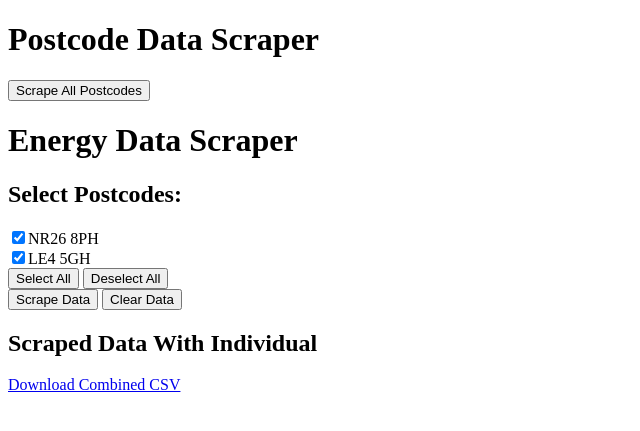
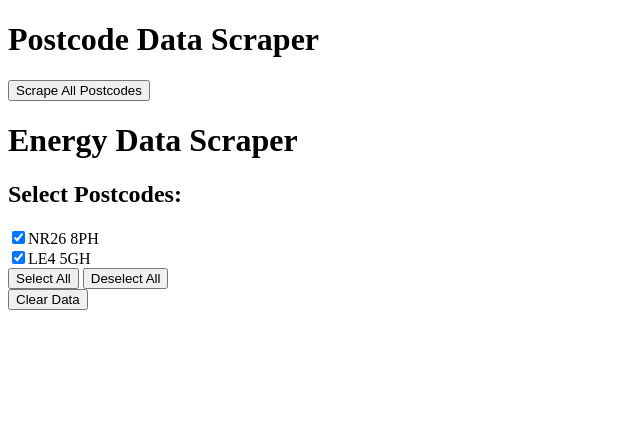
Before and after one commit to benSmith1981/energypricescraper, a Flask app: page / in a window 1280 px wide. Shown: the top 431 px of the page, without its empty margins (0-640 px from the left). Run offline with Flask 2, Linux system fonts and the light colour scheme.

```diff
--- a/app.py
+++ b/app.py
@@ -589,9 +589,16 @@ def scrape():
 # def download_csv(filename):
 #     return send_from_directory(directory='/tmp', filename=filename)
 
-@app.route('/download_csv', methods=['GET'])
-def download_csv():
-    return send_from_directory(directory='/tmp', filename='all_scraped_data.csv', as_attachment=True)
+# @app.route('/download_csv', methods=['GET'])
+# def download_csv():
+#     return send_from_directory(directory='/tmp', filename='all_scraped_data.csv', as_attachment=True)
+@app.route('/download_csv/<filename>')
+def download_csv(filename):
+    directory = '/tmp'
+    try:
+        return send_from_directory(directory, filename, as_attachment=True)
+    except FileNotFoundError:
+        return jsonify({'error': 'File not found'}), 404
 
 # @app.route('/', methods=['GET', 'POST'])
 # def index():
@@ -622,13 +629,13 @@ def download_csv():
 #     return render_template('index.html', postcodes=all_postcodes, data_table=data_table)
 
 
-@app.route('/download_csv_singlular')
-def download_csv_singlular():
-    """Serve the saved CSV file for download."""
-    filepath = '/tmp/scraped_data.csv'
-    if os.path.exists(filepath):
-        return Response(open(filepath, 'r'), mimetype='text/csv', headers={"Content-Disposition": "attachment;filename=energy_plans.csv"})
-    return "No data available for download."
+# @app.route('/download_csv_singlular')
+# def download_csv_singlular():
+#     """Serve the saved CSV file for download."""
+#     filepath = '/tmp/scraped_data.csv'
+#     if os.path.exists(filepath):
+#         return Response(open(filepath, 'r'), mimetype='text/csv', headers={"Content-Disposition": "attachment;filename=energy_plans.csv"})
+#     return "No data available for download."
 
 if __name__ == '__main__':
     app.run(debug=True)
--- a/templates/index.html
+++ b/templates/index.html
@@ -39,12 +39,8 @@
             <button type="button" onclick="selectAll()">Select All</button>
             <button type="button" onclick="deselectAll()">Deselect All</button>
         </div>
-        <button type="submit" name="action" value="Scrape Data">Scrape Data</button>
         <button type="submit" name="action" value="Clear Data">Clear Data</button>
     </form>
-    <h2>Scraped Data With Individual</h2>
-    <div>{{ data_table|safe }}</div>
-    <a href="{{ url_for('download_csv') }}">Download Combined CSV</a>
 
     <script>
         let postcodes = {{ postcodes | tojson }};
```
